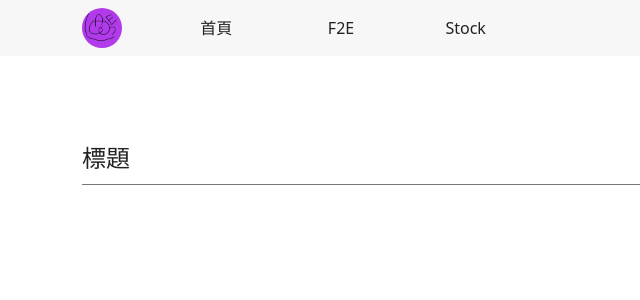
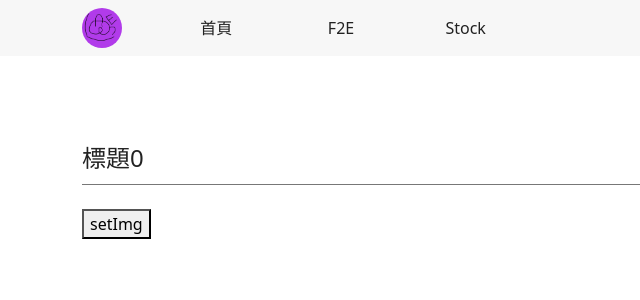
Before and after one commit to WilsonChen40172/free-whale, a React (Create React App) app: page / in a window 1280 px wide. Shown: the top 300 px of the page, without its empty margins (0-640 px from the left). Built offline with nearby package versions, Linux system fonts and the light colour scheme.

Commit message:
個人網站一段落 接下來erp系統

```diff
--- a/src/Views/Home.js
+++ b/src/Views/Home.js
@@ -1,6 +1,7 @@
 import React, { useState, useEffect } from "react";
 
-const Home = (props) => {
+const Home = () => {
+  const [img, setImg] = useState(0);
   useEffect(() => {
     //did mount
 
@@ -21,7 +22,8 @@ const Home = (props) => {
       </div>
       <div className="section">
         <div className="container">
-          <p className="title py-2">標題</p>
+          <p className="title py-2">標題{img}</p>
+          <button className="button" onClick={() => setImg(1)}>setImg</button>
         </div>
       </div>
     </div>
--- a/src/router/RouteSetting.js
+++ b/src/router/RouteSetting.js
@@ -1,10 +1,10 @@
-import {BrowserRouter, Routes, Route } from "react-router-dom";
+import { BrowserRouter, Routes, Route } from "react-router-dom";
 import Home from "../views/Home";
 import Stock from "../views/Stock";
 import F2E from "../views/F2E";
-import NotFound from "../views/NotFound";
-import Header from '../conponents/Header';
-import Navbar from '../conponents/Navbar';
+// import NotFound from "../views/NotFound";
+import Header from "../conponents/Header";
+import Navbar from "../conponents/Navbar";
 
 function RouteSetting() {
   return (
@@ -12,10 +12,10 @@ function RouteSetting() {
       <Navbar></Navbar>
       <Header></Header>
       <Routes>
-        <Route path="/" element={<Home number={0} />} />
+        <Route path="/" element={<Home />} />
         <Route path="/stock" element={<Stock />} />
-        <Route path="/f2e" element={<F2E value={0} />} />
-        <Route path="*" element={<NotFound />} />
+        <Route path="/f2e" element={<F2E />} />
+        <Route path="*" element={<Home />} />
       </Routes>
     </BrowserRouter>
   );
--- a/src/views/F2E.js
+++ b/src/views/F2E.js
@@ -1,12 +1,11 @@
 import React, { useState, useEffect } from "react";
 import { Button } from "react-bootstrap";
 
-const F2E = (props) => {
-  const [number, setNumber] = useState(props.value);
+const F2E = () => {
+  const [number, setNumber] = useState(0);
 
   useEffect(() => {
     //did mount
-    console.log(props);
     return () => {
       //will mount
     };
```
